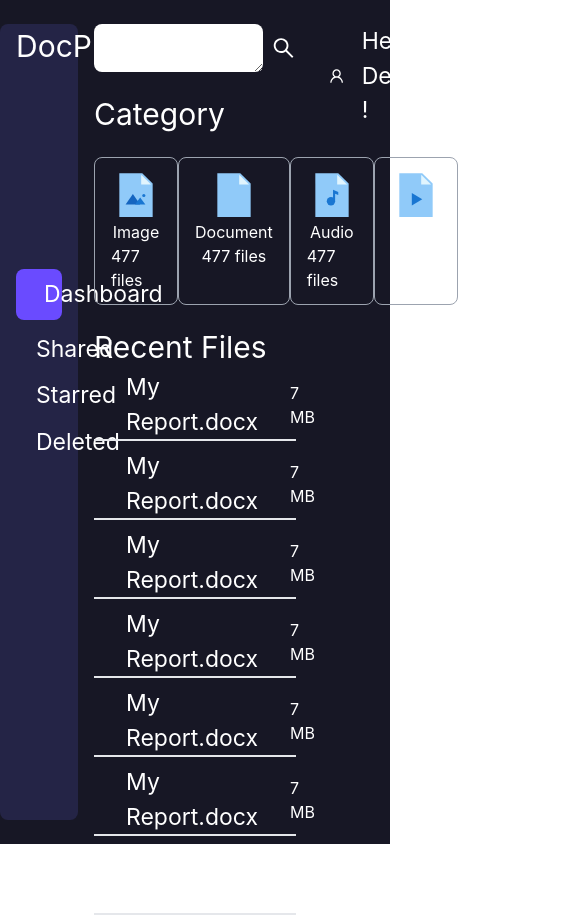
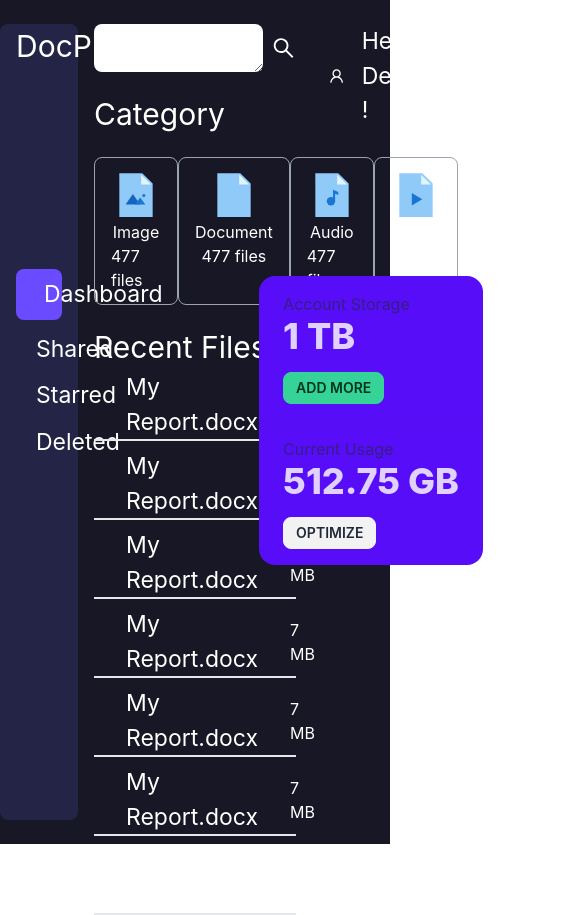
Before and after one commit to Navansh/rebuild-ownership-hackathon, a React (Create React App) app: page /dashboard in a window 390 px wide. Shown: the top 915 px of the page, 585 px wide, since content can reach past the window. Built offline with nearby package versions, Linux system fonts and the light colour scheme; what @dataverse/runtime-connector would draw is missing.

Commit message:
added responsivenszs

```diff
--- a/src/components/Dashboard.jsx
+++ b/src/components/Dashboard.jsx
@@ -145,7 +145,7 @@ const Dashboard = () => (
                 <p className=" text-[23px]">Hello Degen !</p>
             </div>
 
-            <div className="stats bg-primary gap-x-1 text-primary-content absolute top-[9.25rem] left-[65rem]">
+            <div className="stats stats-vertical bg-primary gap-x-1 text-primary-content relative top-[9.25rem] -left-[1rem]">
                 <div className="stat gap-x-1">
                     <div className="stat-title">Account Storage</div>
                     <div className="stat-value">1 TB</div>
```
